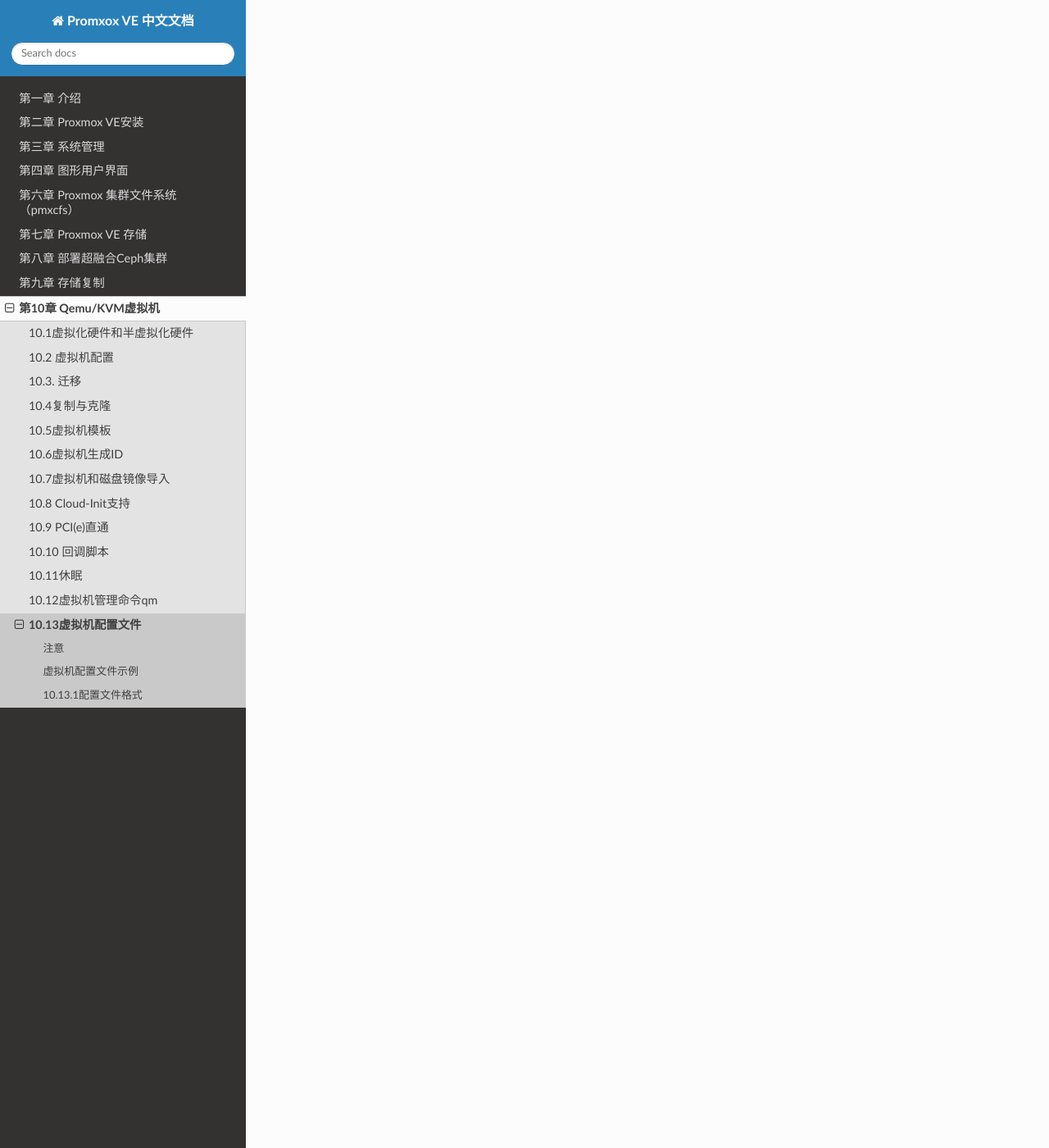
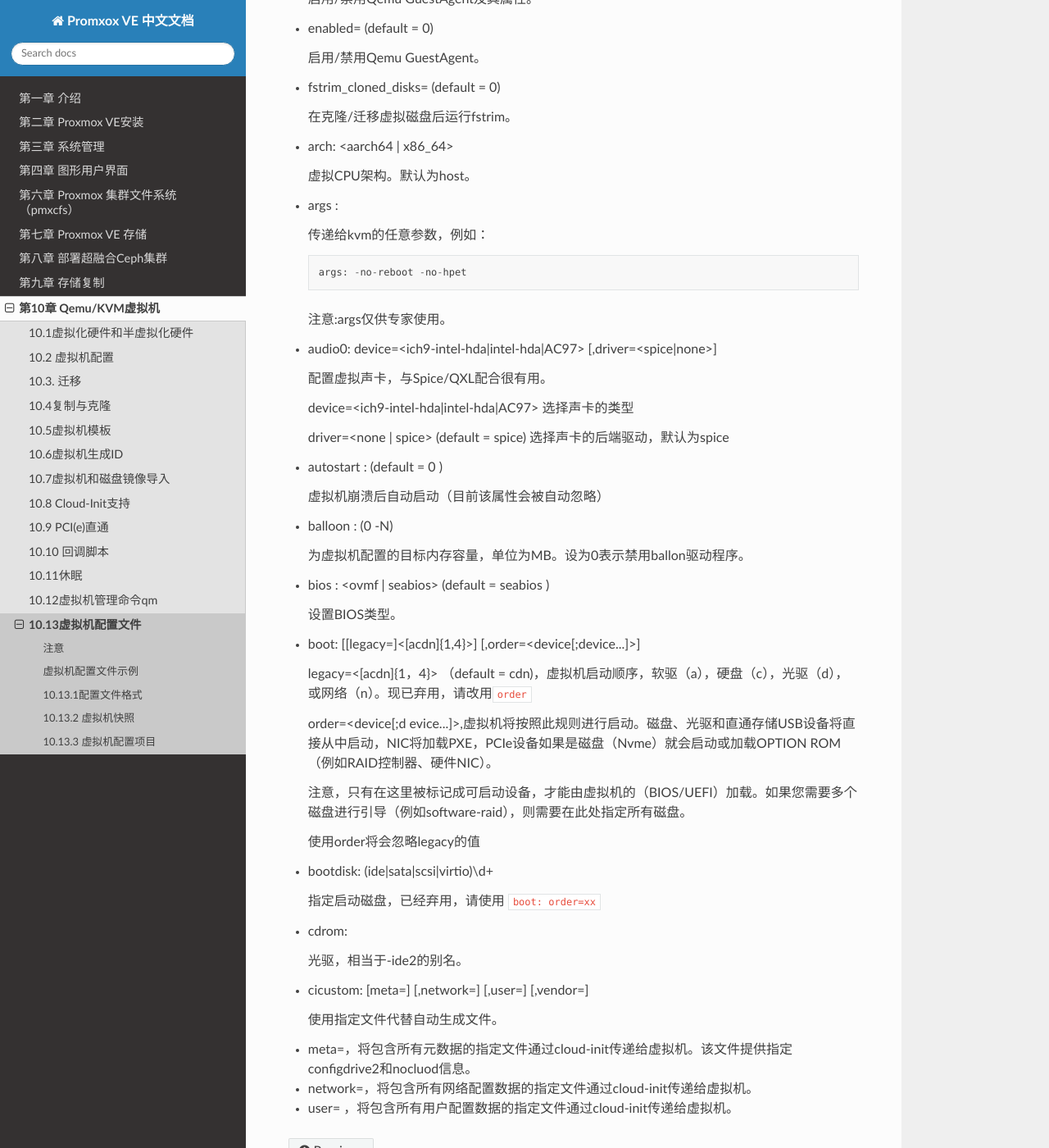
Before and after one commit to jiangcuo/pve-doc-cn, a Sphinx documentation site: the page built from source/QemuKvm/vmconf.md, in a window 1280 px wide and 1400 px high, scrolled down 1698 px. Shown: the whole window at 82% size. Built offline with Sphinx 7.4.7 and the Read the Docs theme 2.0.0, drawn with Linux system fonts in a browser that asks for light colours; pages that are not in the unit, such as notebooks, are missing from menus; some of the changed text lies outside the part shown.

Commit message:
Update vmconf.md

````diff
--- a/source/QemuKvm/vmconf.md
+++ b/source/QemuKvm/vmconf.md
@@ -32,3 +32,106 @@
 ```
 
 空行会被自动忽略，以字符`#`开头的行按注释处理，也会被自动忽略。
+
+## 10.13.2 虚拟机快照
+
+创建虚拟机快照后，qm会在配置文件中创建一个小节，专门保存创建虚拟机快照时的虚拟机配置。例如，创建名为“testsnapshot“的虚拟机快照后，虚拟机配置文件内容可能会像下面这样：
+
+
+```
+memory: 512
+swap: 512
+parent: testsnaphot
+...
+
+[testsnaphot]
+memory: 512
+swap: 512
+snaptime: 1457170803
+...
+```
+
+其中parent和snaptime是和虚拟机快照相关的配置属性。属性parent用于保存快照之间的父/子关系，属性snaptime是创建快照的时间戳（Unix epoch）。
+
+可以选择使用`vmstate`选项保存虚拟机的内存状态。关于如何选择虚拟机内存状态的保存目录，请参阅10.11休眠章节.
+
+## 10.13.3 虚拟机配置项目
+
+- acpi : <boolean> (default = 1 )
+
+  启用/禁用 ACPI。
+
+- agent: [enabled=]<1|0> [,fstrim_cloned_disks=<1|0>]
+
+  启用/禁用Qemu GuestAgent及其属性。
+
+- enabled=<boolean> (default = 0)
+
+  启用/禁用Qemu GuestAgent。
+
+- fstrim_cloned_disks=<boolean> (default = 0)
+
+  在克隆/迁移虚拟磁盘后运行fstrim。
+
+- arch: <aarch64 | x86_64>
+
+  虚拟CPU架构。默认为host。
+
+- args : <string>
+
+  传递给kvm的任意参数，例如：
+
+  ```
+  args: -no-reboot -no-hpet
+  ```
+
+  注意:args仅供专家使用。
+
+- audio0: device=<ich9-intel-hda|intel-hda|AC97> [,driver=<spice|none>]
+
+  配置虚拟声卡，与Spice/QXL配合很有用。
+
+  device=<ich9-intel-hda|intel-hda|AC97> 选择声卡的类型
+
+  driver=<none | spice> (default = spice) 选择声卡的后端驱动，默认为spice
+
+
+- autostart : <boolean> (default = 0 )
+
+  虚拟机崩溃后自动启动（目前该属性会被自动忽略）
+
+- balloon : <integer> (0 -N)
+
+  为虚拟机配置的目标内存容量，单位为MB。设为0表示禁用ballon驱动程序。
+
+- bios : <ovmf | seabios> (default = seabios )
+
+  设置BIOS类型。
+
+- boot: [[legacy=]<[acdn]{1,4}>] [,order=<device[;device...]>]
+
+  legacy=<[acdn]{1，4}> （default = cdn)，虚拟机启动顺序，软驱（a），硬盘（c），光驱（d），或网络（n）。现已弃用，请改用`order`
+
+  order=<device[;d evice...]>,虚拟机将按照此规则进行启动。磁盘、光驱和直通存储USB设备将直接从中启动，NIC将加载PXE，PCIe设备如果是磁盘（Nvme）就会启动或加载OPTION ROM（例如RAID控制器、硬件NIC）。
+
+  注意，只有在这里被标记成可启动设备，才能由虚拟机的（BIOS/UEFI）加载。如果您需要多个磁盘进行引导（例如software-raid），则需要在此处指定所有磁盘。
+
+  使用order将会忽略legacy的值
+
+- bootdisk: (ide|sata|scsi|virtio)\d+
+
+  指定启动磁盘，已经弃用，请使用 `boot: order=xx`
+
+- cdrom:<volume>
+
+  光驱，相当于-ide2的别名。
+
+- cicustom: [meta=<volume>] [,network=<volume>] [,user=<volume>] [,vendor=<volume>]
+
+  使用指定文件代替自动生成文件。
+
+ - meta=<volume>，将包含所有元数据的指定文件通过cloud-init传递给虚拟机。该文件提供指定configdrive2和nocluod信息。
+
+ - network=<volume>，将包含所有网络配置数据的指定文件通过cloud-init传递给虚拟机。
+
+ - user=<volume> ，将包含所有用户配置数据的指定文件通过cloud-init传递给虚拟机。
````
